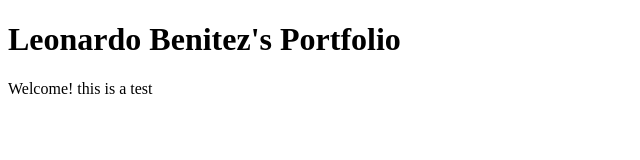
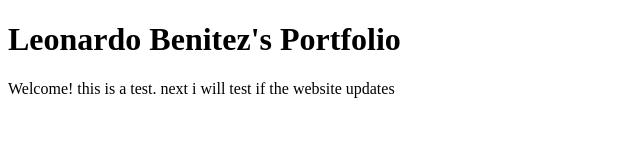
Before and after one commit to Lbenitez60/CFTesting, a plain HTML site: page index.html in a window 1280 px wide. Shown: the whole page, without its empty margins (0-640 px from the left). Drawn offline with Linux system fonts and the light colour scheme.

Commit message:
Update index.html

```diff
--- a/index.html
+++ b/index.html
@@ -6,7 +6,7 @@
 <body>
 
 <h1>Leonardo Benitez's Portfolio</h1>
-<p>Welcome! this is a test</p>
+<p>Welcome! this is a test. next i will test if the website updates</p>
 
 </body>
 </html>
```
